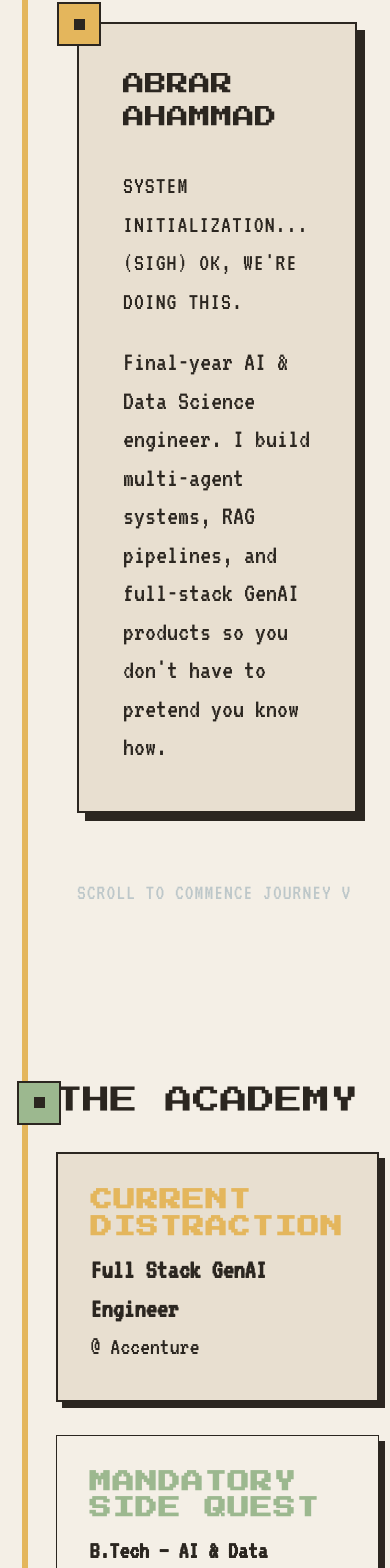
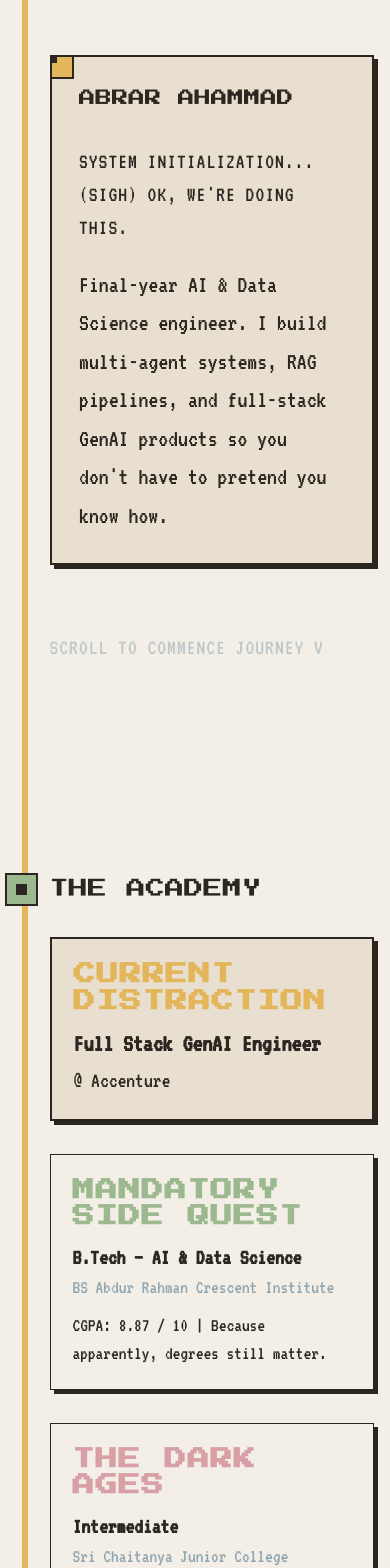
Before and after one commit to Abrar0604/abrar, a React (Vite) app: page / in a window 390 px wide. Shown: the part 88-1656 px from the top of the page. Built offline with nearby package versions, Linux system fonts and the light colour scheme.

Commit message:
adding changes

```diff
--- a/src/components/AcademySection.tsx
+++ b/src/components/AcademySection.tsx
@@ -7,31 +7,31 @@ export default function AcademySection() {
       whileInView={{ opacity: 1, x: 0 }}
       viewport={{ once: true, margin: "-100px" }}
       transition={{ duration: 0.6 }}
-      className="mb-40 flex flex-col md:flex-row items-center relative pl-8 md:pl-0"
+      className="mb-40 flex flex-col md:flex-row items-center relative pl-6 md:pl-0"
     >
       {/* Node marker on the line */}
-      <div className="absolute left-[-16px] md:left-1/2 md:-translate-x-1/2 w-8 h-8 bg-[#9CB88F] ink-border z-10 flex items-center justify-center">
+      <div className="absolute left-[-12px] md:left-1/2 md:-translate-x-1/2 w-6 h-6 sm:w-8 sm:h-8 bg-[#9CB88F] ink-border z-10 flex items-center justify-center">
         <div className="w-2 h-2 bg-[#2B2620]"></div>
       </div>
 
-      <div className="md:w-1/2 md:pr-16 text-left">
-        <h2 className="font-display text-xl mb-6 text-[#2B2620]">THE ACADEMY</h2>
-        <div className="ink-border p-6 bg-[#E8DFD0] shadow-[6px_6px_0_0_#2B2620] mb-6">
+      <div className="md:w-1/2 md:pr-16 text-left w-full">
+        <h2 className="font-display text-sm sm:text-lg md:text-xl mb-6 text-[#2B2620] leading-relaxed">THE ACADEMY</h2>
+        <div className="ink-border p-4 sm:p-6 bg-[#E8DFD0] shadow-[4px_4px_0_0_#2B2620] sm:shadow-[6px_6px_0_0_#2B2620] mb-6 overflow-hidden">
           <h3 className="dot-matrix text-[#E4B65C] mb-2 font-bold">CURRENT DISTRACTION</h3>
-          <p className="text-xl font-bold">Full Stack GenAI Engineer</p>
-          <p className="text-lg">@ Accenture</p>
+          <p className="text-lg sm:text-xl font-bold">Full Stack GenAI Engineer</p>
+          <p className="text-base sm:text-lg">@ Accenture</p>
         </div>
-        <div className="ink-border-thin p-6 bg-[#F4EFE6] shadow-[6px_6px_0_0_#2B2620] mb-6">
+        <div className="ink-border-thin p-4 sm:p-6 bg-[#F4EFE6] shadow-[4px_4px_0_0_#2B2620] sm:shadow-[6px_6px_0_0_#2B2620] mb-6 overflow-hidden">
           <h3 className="dot-matrix text-[#9CB88F] mb-2 font-bold">MANDATORY SIDE QUEST</h3>
-          <p className="text-lg font-bold">B.Tech — AI &amp; Data Science</p>
-          <p className="text-base text-[#8FA6B2]">BS Abdur Rahman Crescent Institute</p>
-          <p className="text-base mt-2">CGPA: 8.87 / 10 | Because apparently, degrees still matter.</p>
+          <p className="text-base sm:text-lg font-bold">B.Tech — AI &amp; Data Science</p>
+          <p className="text-sm sm:text-base text-[#8FA6B2]">BS Abdur Rahman Crescent Institute</p>
+          <p className="text-sm sm:text-base mt-2">CGPA: 8.87 / 10 | Because apparently, degrees still matter.</p>
         </div>
-        <div className="ink-border-thin p-6 bg-[#F4EFE6] shadow-[6px_6px_0_0_#2B2620]">
+        <div className="ink-border-thin p-4 sm:p-6 bg-[#F4EFE6] shadow-[4px_4px_0_0_#2B2620] sm:shadow-[6px_6px_0_0_#2B2620] overflow-hidden">
           <h3 className="dot-matrix text-[#D8A0A6] mb-2 font-bold">THE DARK AGES</h3>
-          <p className="text-lg font-bold">Intermediate</p>
-          <p className="text-base text-[#8FA6B2]">Sri Chaitanya Junior College</p>
-          <p className="text-base mt-2">Score: 94.8% (Yes, I was a nerd).</p>
+          <p className="text-base sm:text-lg font-bold">Intermediate</p>
+          <p className="text-sm sm:text-base text-[#8FA6B2]">Sri Chaitanya Junior College</p>
+          <p className="text-sm sm:text-base mt-2">Score: 94.8% (Yes, I was a nerd).</p>
         </div>
       </div>
       <div className="hidden md:block md:w-1/2"></div>
--- a/src/components/ArmorySection.tsx
+++ b/src/components/ArmorySection.tsx
@@ -8,16 +8,16 @@ export default function ArmorySection() {
       whileInView={{ opacity: 1, x: 0 }}
       viewport={{ once: true, margin: "-100px" }}
       transition={{ duration: 0.6 }}
-      className="mb-40 flex flex-col md:flex-row-reverse items-center relative pl-8 md:pl-0"
+      className="mb-40 flex flex-col md:flex-row-reverse items-center relative pl-6 md:pl-0"
     >
       {/* Node marker on the line */}
-      <div className="absolute left-[-16px] md:left-1/2 md:-translate-x-1/2 w-8 h-8 bg-[#8FA6B2] ink-border z-10 flex items-center justify-center">
+      <div className="absolute left-[-12px] md:left-1/2 md:-translate-x-1/2 w-6 h-6 sm:w-8 sm:h-8 bg-[#8FA6B2] ink-border z-10 flex items-center justify-center">
         <div className="w-2 h-2 bg-[#2B2620]"></div>
       </div>
 
       <div className="md:w-1/2 md:pl-16 text-left w-full">
-        <h2 className="font-display text-xl mb-6 text-[#2B2620]">THE ARMORY</h2>
-        <div className="space-y-6">
+        <h2 className="font-display text-sm sm:text-lg md:text-xl mb-6 text-[#2B2620] leading-relaxed">THE ARMORY</h2>
+        <div className="space-y-4 sm:space-y-6">
           {skills.map((cat, idx) => (
             <motion.div
               key={cat.category}
@@ -25,16 +25,16 @@ export default function ArmorySection() {
               whileInView={{ opacity: 1, y: 0 }}
               viewport={{ once: true }}
               transition={{ delay: idx * 0.1 }}
-              className="ink-border p-5 bg-[#E8DFD0] shadow-[4px_4px_0_0_#2B2620]"
+              className="ink-border p-3 sm:p-5 bg-[#E8DFD0] shadow-[4px_4px_0_0_#2B2620] overflow-hidden"
             >
-              <h3 className="font-display text-sm mb-3" style={{ color: '#E4B65C' }}>
+              <h3 className="font-display text-xs sm:text-sm mb-3 leading-relaxed" style={{ color: '#E4B65C' }}>
                 {cat.category}
               </h3>
-              <div className="flex flex-wrap gap-2">
+              <div className="flex flex-wrap gap-1 sm:gap-2">
                 {cat.skills.map((skill) => (
                   <span
                     key={skill}
-                    className="ink-border-thin bg-[#F4EFE6] px-2 py-1 text-base dot-matrix"
+                    className="ink-border-thin bg-[#F4EFE6] px-1.5 sm:px-2 py-0.5 sm:py-1 text-sm sm:text-base dot-matrix"
                   >
                     {skill}
                   </span>
--- a/src/components/HeroSection.tsx
+++ b/src/components/HeroSection.tsx
@@ -7,22 +7,22 @@ export default function HeroSection() {
       whileInView={{ opacity: 1, y: 0 }}
       viewport={{ once: true, margin: "-100px" }}
       transition={{ duration: 0.8 }}
-      className="min-h-[80vh] flex flex-col justify-center items-start md:items-center text-left md:text-center ml-8 md:ml-0 mb-32"
+      className="min-h-[80vh] flex flex-col justify-center items-start md:items-center text-left md:text-center ml-6 md:ml-0 mb-32"
     >
-      <div className="ink-border p-8 md:p-12 bg-[#E8DFD0] max-w-2xl relative shadow-[8px_8px_0_0_#2B2620]">
+      <div className="ink-border p-5 sm:p-8 md:p-12 bg-[#E8DFD0] max-w-2xl w-full relative shadow-[4px_4px_0_0_#2B2620] sm:shadow-[8px_8px_0_0_#2B2620] overflow-hidden">
         <div className="absolute -top-4 -left-4 w-8 h-8 bg-[#E4B65C] ink-border flex items-center justify-center">
           <div className="w-2 h-2 bg-[#2B2620]"></div>
         </div>
 
-        <h1 className="font-display text-base sm:text-xl md:text-3xl mb-6 text-[#2B2620]">ABRAR AHAMMAD</h1>
-        <p className="dot-matrix text-lg md:text-xl text-[#2B2620] mb-4">
+        <h1 className="font-display text-xs sm:text-base md:text-2xl lg:text-3xl mb-6 text-[#2B2620] leading-relaxed">ABRAR AHAMMAD</h1>
+        <p className="dot-matrix text-base sm:text-lg md:text-xl text-[#2B2620] mb-4">
           SYSTEM INITIALIZATION... (SIGH) OK, WE'RE DOING THIS.
         </p>
-        <p className="text-xl md:text-2xl text-[#2B2620]">
+        <p className="text-lg sm:text-xl md:text-2xl text-[#2B2620]">
           Final-year AI &amp; Data Science engineer. I build multi-agent systems, RAG pipelines, and full-stack GenAI products so you don't have to pretend you know how.
         </p>
       </div>
-      <div className="mt-12 text-[#8FA6B2] dot-matrix animate-pulse">
+      <div className="mt-12 text-[#8FA6B2] dot-matrix animate-pulse text-base">
         SCROLL TO COMMENCE JOURNEY v
       </div>
     </motion.section>
--- a/src/components/Journey.tsx
+++ b/src/components/Journey.tsx
@@ -25,7 +25,7 @@ export default function Journey() {
         style={{ scaleY }}
       />
 
-      <div className="max-w-5xl mx-auto px-6 py-20 z-10 relative">
+      <div className="max-w-5xl mx-auto px-3 sm:px-6 py-20 z-10 relative">
         <HeroSection />
         <AcademySection />
         <ArmorySection />
--- a/src/components/TrophySection.tsx
+++ b/src/components/TrophySection.tsx
@@ -8,34 +8,34 @@ export default function TrophySection() {
       whileInView={{ opacity: 1, x: 0 }}
       viewport={{ once: true, margin: "-100px" }}
       transition={{ duration: 0.6 }}
-      className="mb-40 flex flex-col md:flex-row items-center relative pl-8 md:pl-0"
+      className="mb-40 flex flex-col md:flex-row items-center relative pl-6 md:pl-0"
     >
       {/* Node marker on the line */}
-      <div className="absolute left-[-16px] md:left-1/2 md:-translate-x-1/2 w-8 h-8 bg-[#E4B65C] ink-border z-10 flex items-center justify-center">
+      <div className="absolute left-[-12px] md:left-1/2 md:-translate-x-1/2 w-6 h-6 sm:w-8 sm:h-8 bg-[#E4B65C] ink-border z-10 flex items-center justify-center">
         <div className="w-2 h-2 bg-[#2B2620]"></div>
       </div>
 
       <div className="md:w-1/2 md:pr-16 text-left w-full">
-        <h2 className="font-display text-xl mb-6 text-[#2B2620]">TROPHY COAST</h2>
+        <h2 className="font-display text-sm sm:text-lg md:text-xl mb-6 text-[#2B2620] leading-relaxed">TROPHY COAST</h2>
 
         {certifications.length === 0 ? (
-          <div className="ink-border p-8 bg-[#E8DFD0] shadow-[6px_6px_0_0_#2B2620] text-center">
-             <div className="mx-auto mb-6 w-16 h-16 ink-border bg-[#F4EFE6] flex items-center justify-center">
-              <span className="font-display text-2xl text-[#C9C0AF]">?</span>
+          <div className="ink-border p-5 sm:p-8 bg-[#E8DFD0] shadow-[4px_4px_0_0_#2B2620] sm:shadow-[6px_6px_0_0_#2B2620] text-center overflow-hidden">
+             <div className="mx-auto mb-6 w-12 h-12 sm:w-16 sm:h-16 ink-border bg-[#F4EFE6] flex items-center justify-center">
+              <span className="font-display text-xl sm:text-2xl text-[#C9C0AF]">?</span>
             </div>
-            <p className="dot-matrix text-[#8FA6B2] text-xl mb-2">CHEST EMPTY</p>
-            <p className="text-lg">No certifications collected yet. I prefer building things that actually work over hoarding PDF badges. (I'll get around to it eventually).</p>
+            <p className="dot-matrix text-[#8FA6B2] text-lg sm:text-xl mb-2">CHEST EMPTY</p>
+            <p className="text-base sm:text-lg">No certifications collected yet. I prefer building things that actually work over hoarding PDF badges. (I'll get around to it eventually).</p>
           </div>
         ) : (
           <div className="space-y-4">
             {certifications.map((cert) => (
-              <div key={cert.id} className="ink-border p-4 bg-[#E8DFD0] shadow-[4px_4px_0_0_#2B2620] flex items-center gap-4">
-                <div className="w-12 h-12 ink-border bg-[#E4B65C] flex-shrink-0 flex items-center justify-center">
+              <div key={cert.id} className="ink-border p-3 sm:p-4 bg-[#E8DFD0] shadow-[4px_4px_0_0_#2B2620] flex items-center gap-3 sm:gap-4 overflow-hidden">
+                <div className="w-10 h-10 sm:w-12 sm:h-12 ink-border bg-[#E4B65C] flex-shrink-0 flex items-center justify-center">
                    <span className="font-display text-xs text-[#2B2620]">*</span>
                 </div>
-                <div>
-                  <p className="text-lg font-bold">{cert.name}</p>
-                  <p className="text-base text-[#8FA6B2] dot-matrix">{cert.issuer} // {cert.date}</p>
+                <div className="min-w-0">
+                  <p className="text-base sm:text-lg font-bold">{cert.name}</p>
+                  <p className="text-sm sm:text-base text-[#8FA6B2] dot-matrix">{cert.issuer} // {cert.date}</p>
                 </div>
               </div>
             ))}
```
Also changed, not shown: src/components/ProjectsSection.tsx (+17 -17 lines), src/components/SummitSection.tsx (+11 -11 lines).
